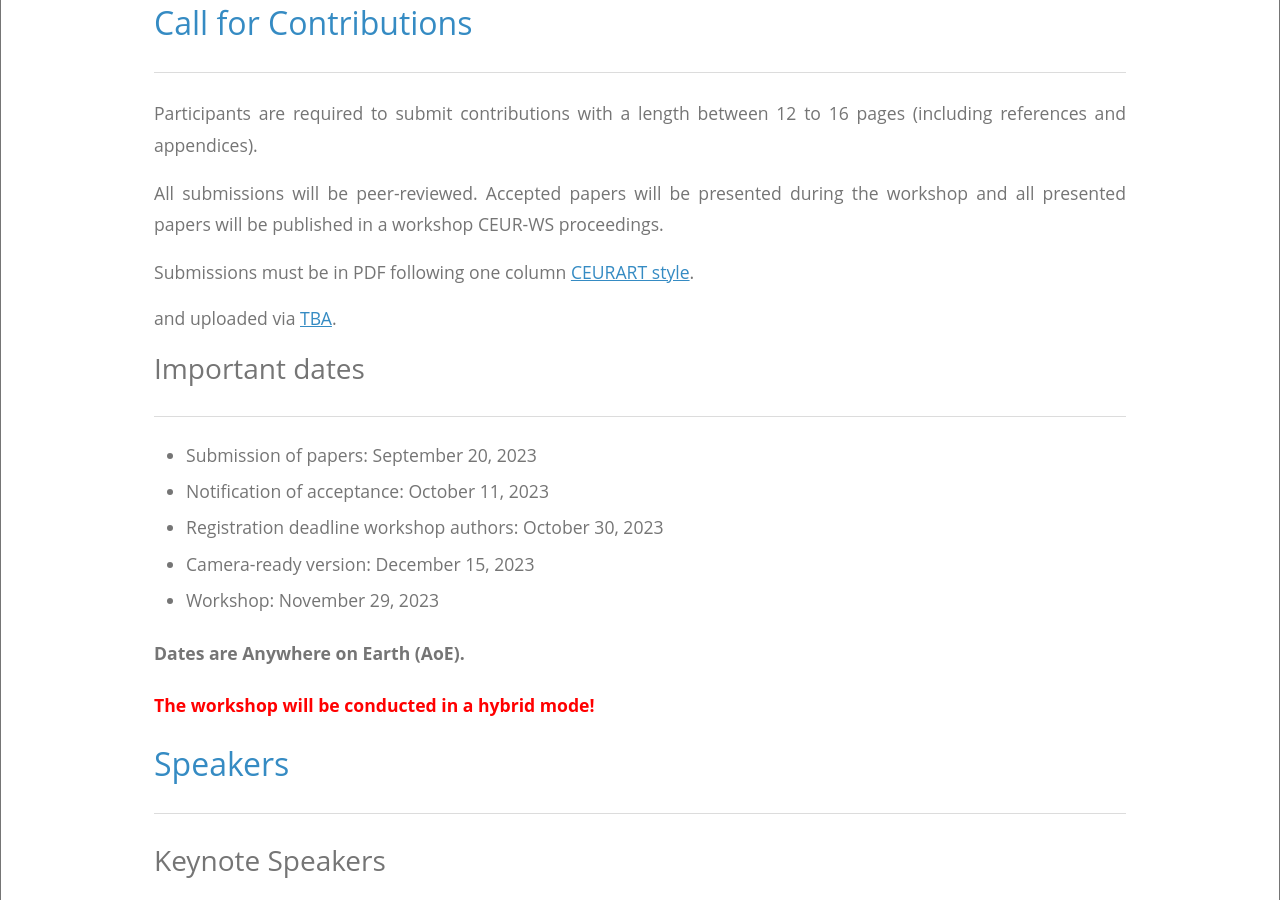
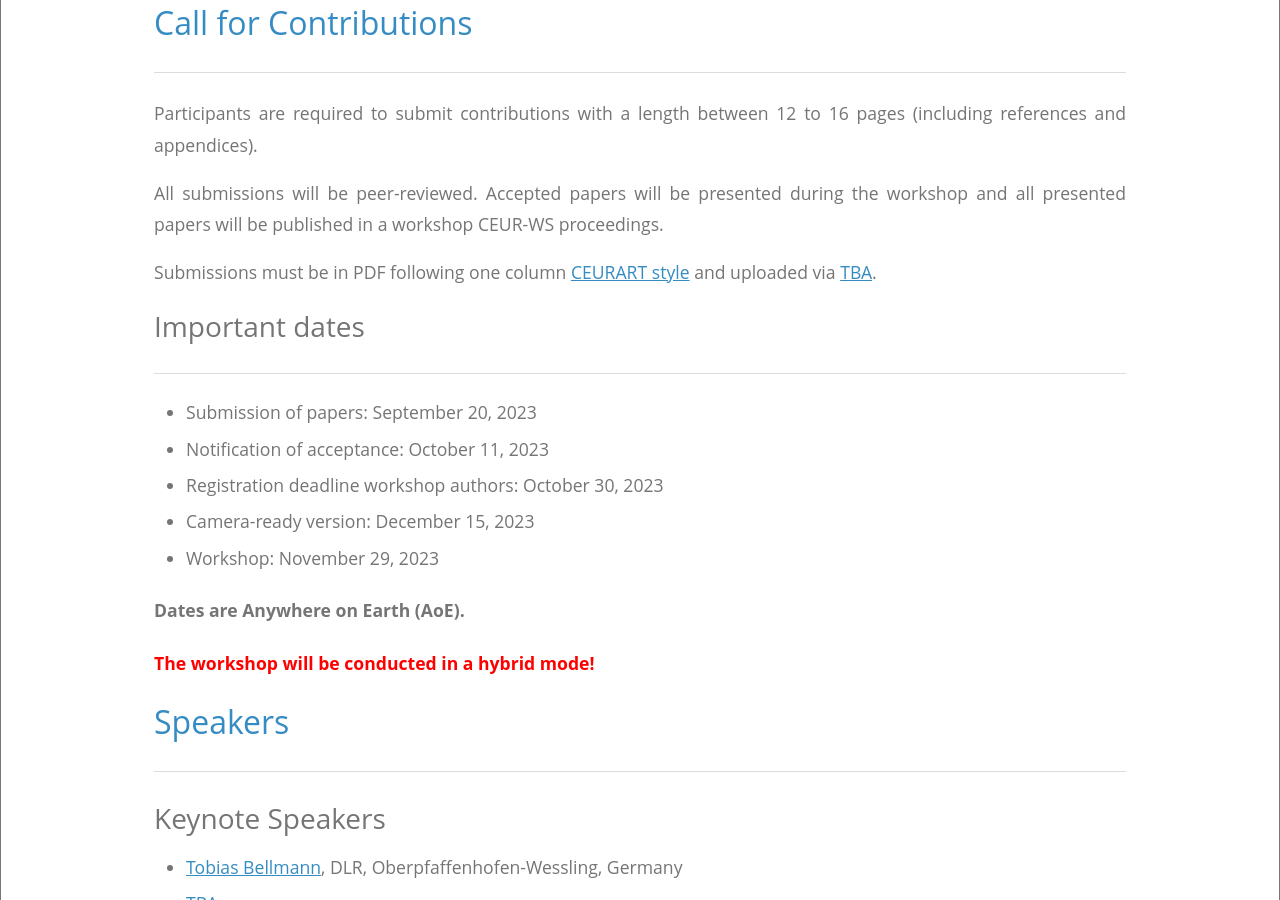
Before and after one commit to thedude81/dtworkshop, a Jekyll site: the page built from index.html, in a window 1280 px wide and 900 px high, scrolled down 2080 px. Built offline with Jekyll 4.4.1, drawn with Linux system fonts in a browser that asks for light colours.

```diff
--- a/index.html
+++ b/index.html
@@ -71,8 +71,7 @@ has_children: true
       <hr>
       <p>Participants are required to submit contributions with a length between 12 to 16 pages (including references and appendices).</p>
       <p>All submissions will be peer-reviewed. Accepted papers will be presented during the workshop and all presented papers will be published in a workshop CEUR-WS proceedings.</p>
-      <p>Submissions must be in PDF following one column <a href="https://ceur-ws.org/Vol-XXX/CEURART.zip">CEURART style</a>.</p>
-        and uploaded via <a href="TBA">TBA</a>.</p>
+      <p>Submissions must be in PDF following one column <a href="https://ceur-ws.org/Vol-XXX/CEURART.zip">CEURART style</a> and uploaded via <a href="TBA">TBA</a>.</p>
 
       <h3 id="important-dates">Important dates</h3>
       <hr>
```
